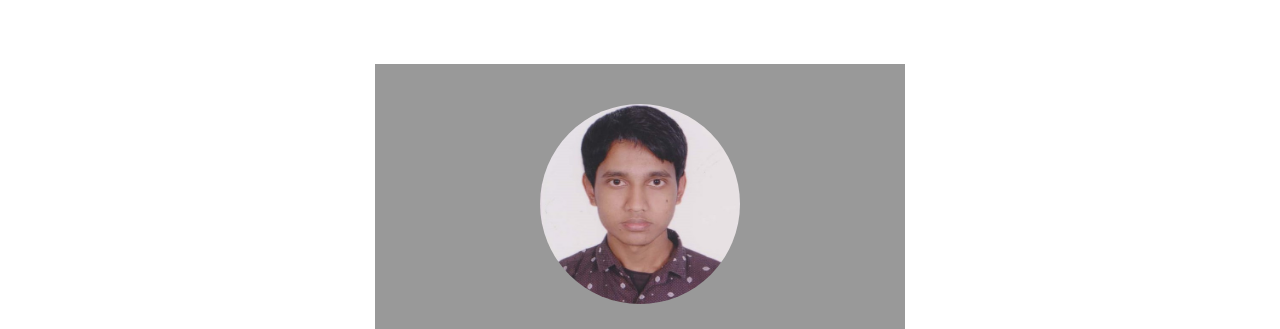
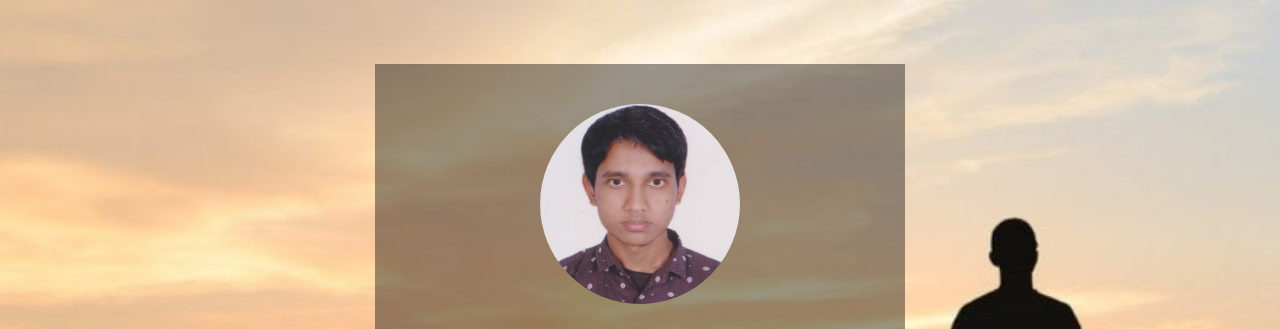
Before and after one commit to rabbiar2018/rabbi, a plain HTML site: page index.html in a window 1280 px wide. Shown: the top 329 px of the page. Drawn offline with Linux system fonts and the light colour scheme.

Commit message:
Update style.css

```diff
--- a/style.css
+++ b/style.css
@@ -10,7 +10,7 @@
 body{
 	margin:0;
 	padding:0;
-	background:url("img03.jpg") no-repeat;
+	background:url("image/img03.jpg") no-repeat;
 	background-size:cover;
 }
 
```
